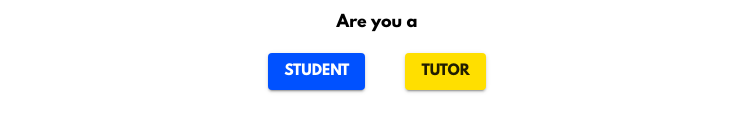
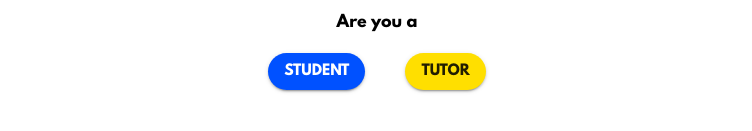
Before and after one commit to briidge-edu/briidge-frontend, a React (Create React App) app: page /signup in a window 1280 px wide. Shown: the part 397-528 px from the top of the page, without its empty margins (263-1015 px from the left). Built offline with nearby package versions, Linux system fonts and the light colour scheme.

Commit message:
restyled buttons

```diff
--- a/src/components/SignupForm.tsx
+++ b/src/components/SignupForm.tsx
@@ -15,7 +15,8 @@ const useStyles = makeStyles((theme) => ({
 
     button: {
         fontFamily: 'LeagueSpartan',
-        margin: '20px'
+        margin: '20px',
+        borderRadius: '30px'
     }
 }));
 
```
